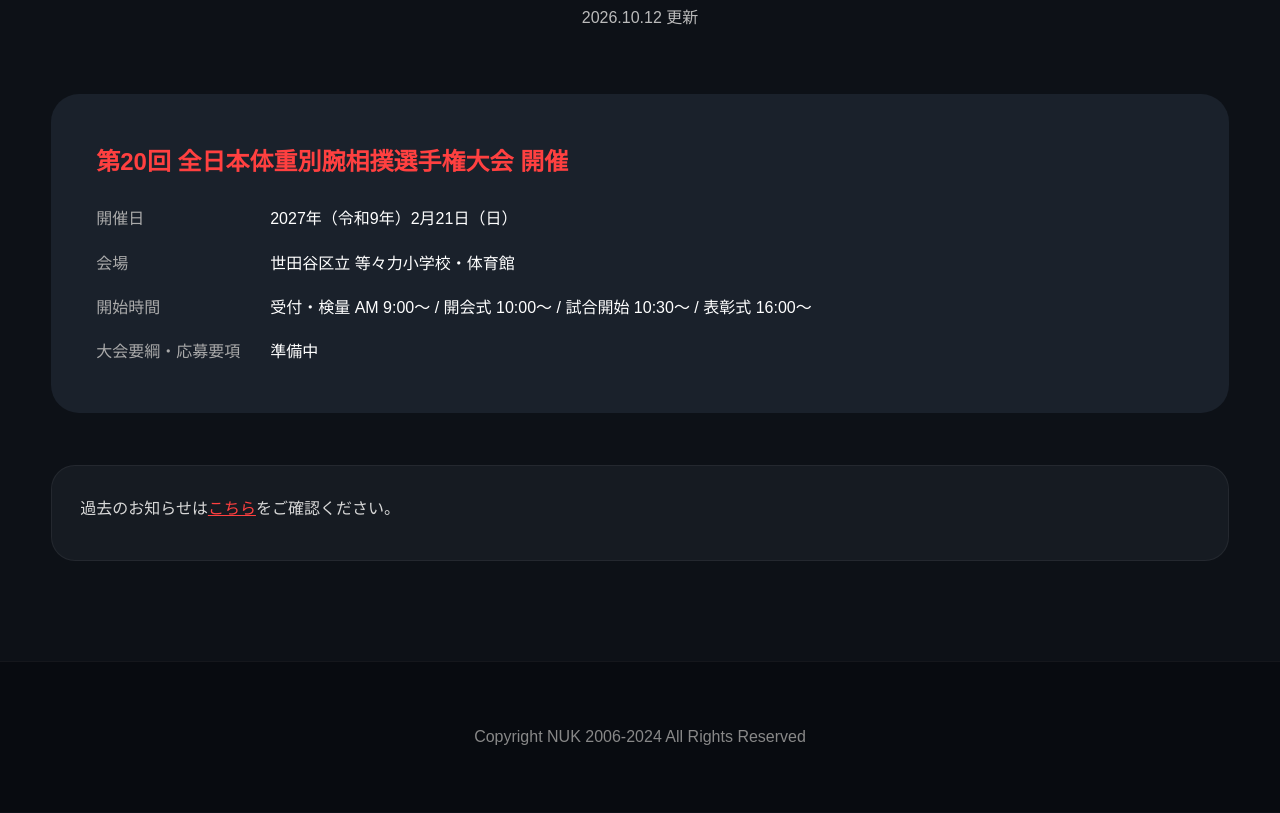
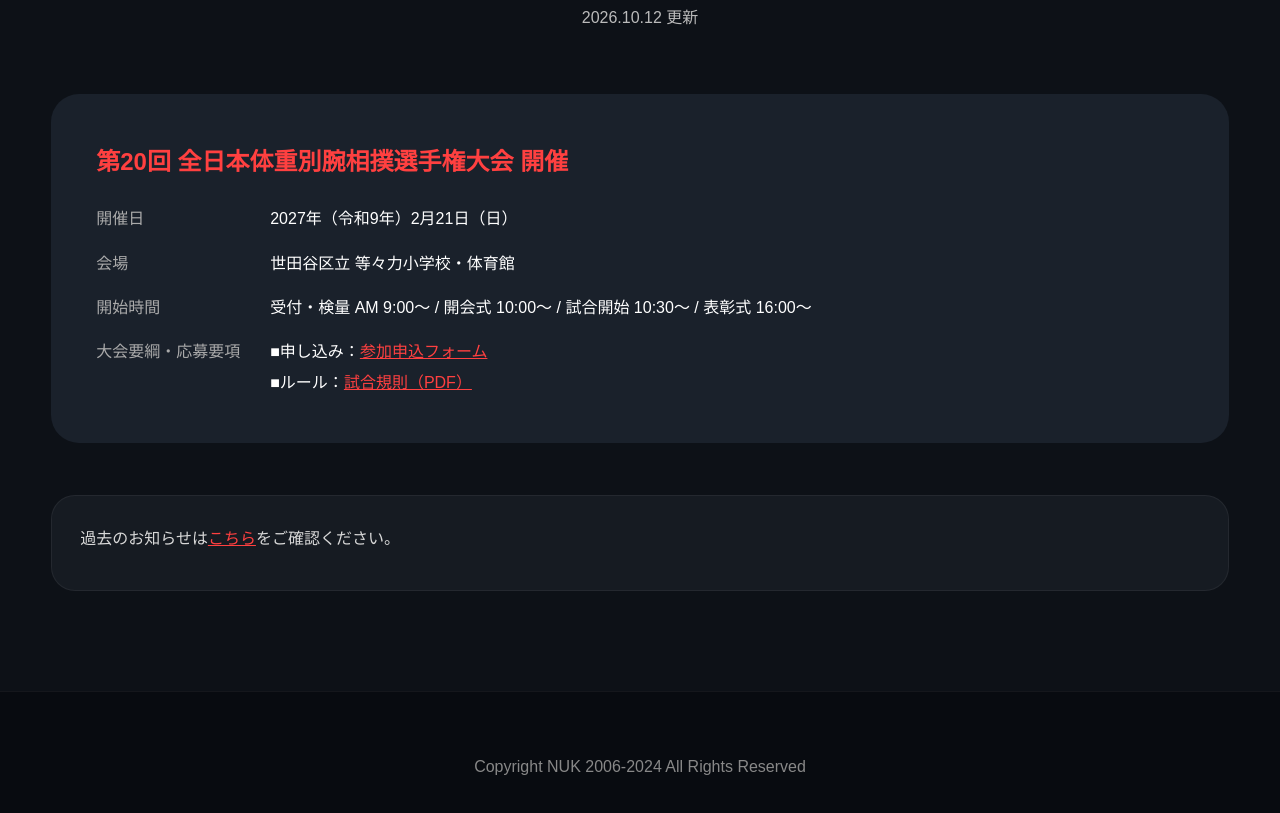
Before and after one commit to katohyoshio0908/test-armsumojapan, a plain HTML site: page news.html in a window 1280 px wide. Shown: the part 743-1556 px from the top of the page. Drawn offline with Linux system fonts and the light colour scheme.

Commit message:
Add files via upload

```diff
--- a/news.html
+++ b/news.html
@@ -65,7 +65,10 @@
           <dd>受付・検量 AM 9:00～ / 開会式 10:00～ / 試合開始 10:30～ / 表彰式 16:00～</dd>
 
           <dt>大会要綱・応募要項</dt>
-          <dd>準備中</dd>
+          <dd>
+            ■申し込み：<a class="text-link" href="https://docs.google.com/forms/d/1QMoT93XpQJOxzU_EaRl6ZaTvWb4-MmksSW5OL6E-3zQ/viewform" target="_blank" rel="noopener">参加申込フォーム</a><br>
+            ■ルール：<a class="text-link" href="rule_202702.pdf" target="_blank" rel="noopener">試合規則（PDF）</a>
+          </dd>
         </dl>
       </article>
 
```
Also changed, not shown: 1 other file.
